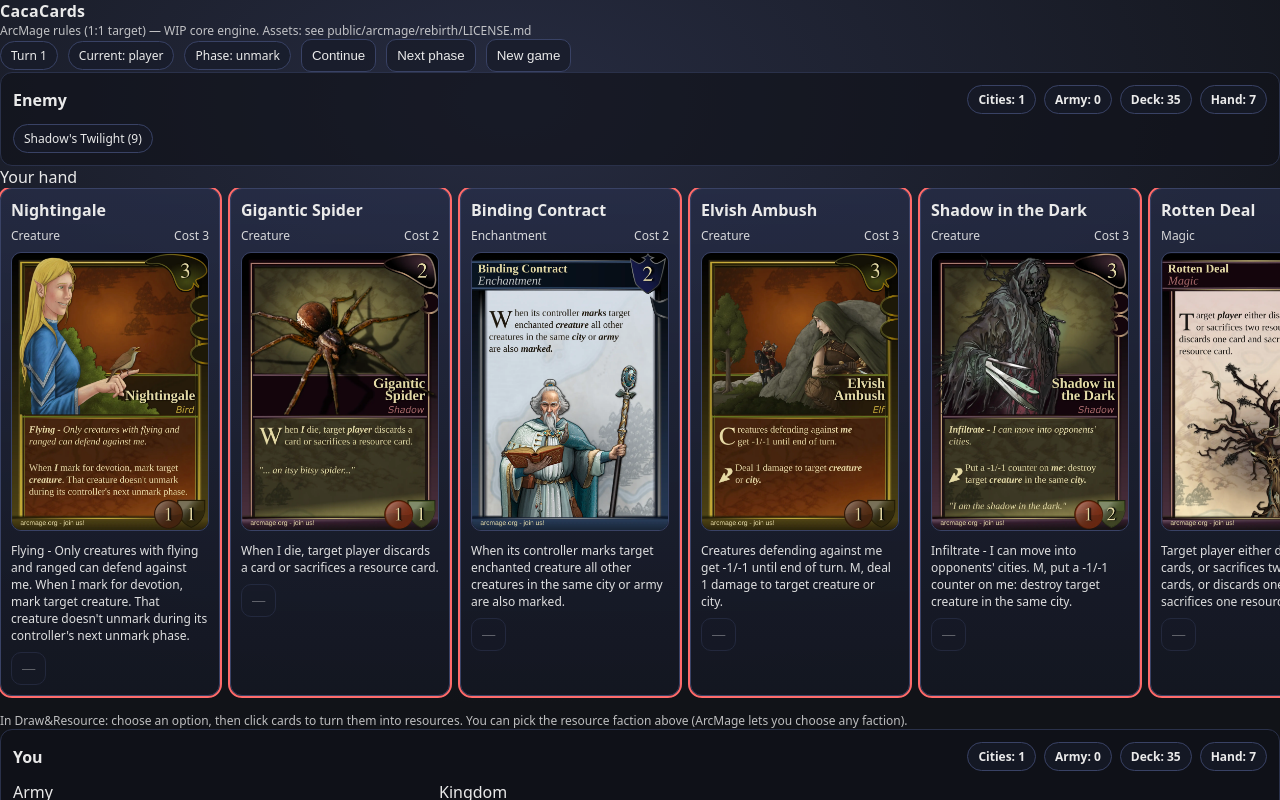
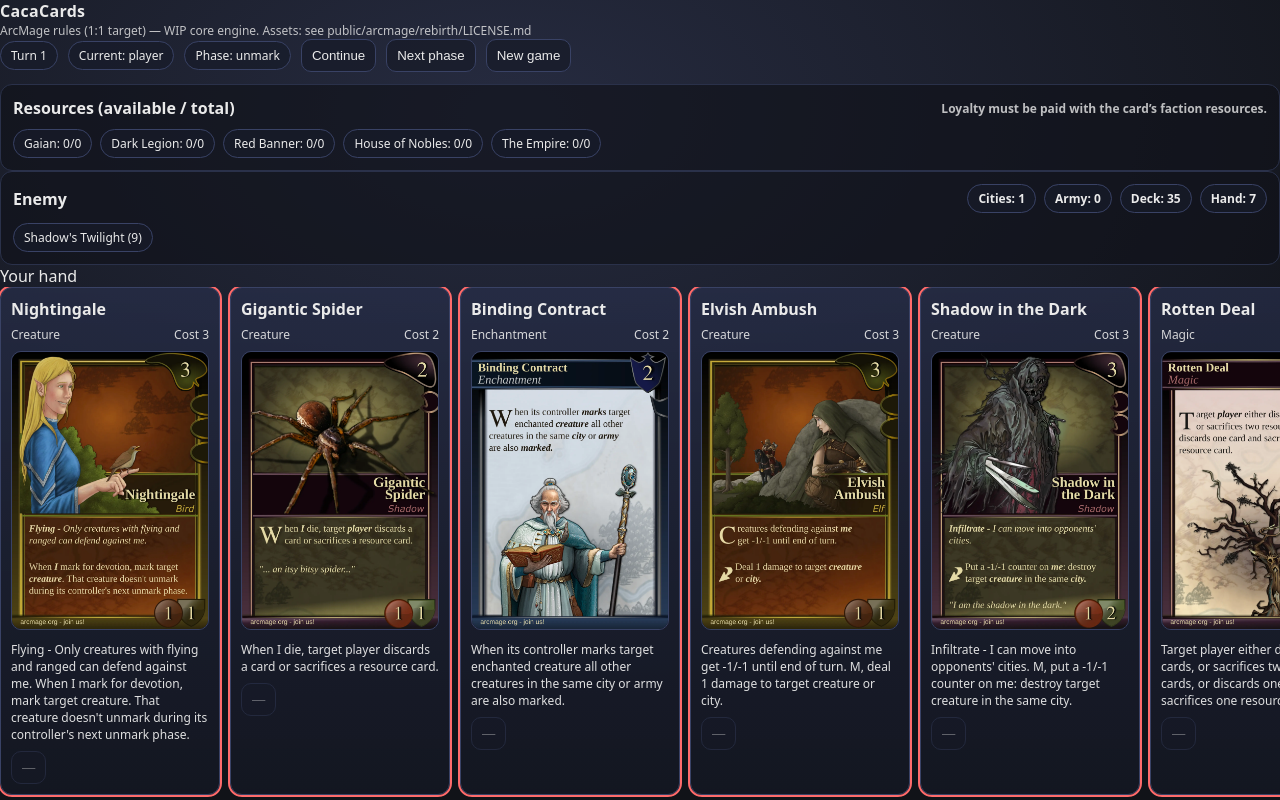
Before and after one commit to anthonymq/cacacards, a React (Vite) app: page / in a window 1280 px wide. Shown: the top 800 px of the page. Built offline with nearby package versions, Linux system fonts and the light colour scheme.

Commit message:
UI: resources panel (available/total per faction)
Co-authored-by: anma-hub <anma-hub@users.noreply.github.com>

```diff
--- a/src/App.jsx
+++ b/src/App.jsx
@@ -11,6 +11,7 @@ import {
   canPayCardNow,
   moveCreature,
   resolveAttack,
+  resourceSummary,
 } from './engine/arcmage.js'
 
 function Pill({ children }) {
@@ -86,6 +87,7 @@ export default function App() {
   const [seed, setSeed] = useState(1)
   const initial = useMemo(() => createInitialState(), [seed])
   const [state, setState] = useState(initial)
+  const FACTIONS = ['Gaian', 'Dark Legion', 'Red Banner', 'House of Nobles', 'The Empire']
   const [resourceFaction, setResourceFaction] = useState('Gaian')
 
   const you = state.player
@@ -146,6 +148,22 @@ export default function App() {
         </div>
       </div>
 
+      <div className="board" style={{ marginTop: 12 }}>
+        <div className="boardTitle">
+          <div>Resources (available / total)</div>
+          <div className="footerHint" style={{ marginTop: 0 }}>
+            Loyalty must be paid with the card’s faction resources.
+          </div>
+        </div>
+        <div style={{ display: 'flex', gap: 8, flexWrap: 'wrap' }}>
+          {resourceSummary(you, FACTIONS).map((r) => (
+            <span key={r.faction} className="pill">
+              {r.faction}: {r.avail}/{r.total}
+            </span>
+          ))}
+        </div>
+      </div>
+
       {isYourTurn && state.phase === 'draw_resource' && !state.gameOver ? (
         <div className="board" style={{ marginTop: 12 }}>
           <div className="boardTitle">
@@ -158,7 +176,7 @@ export default function App() {
           </div>
 
           <div style={{ display: 'flex', gap: 8, flexWrap: 'wrap' }}>
-            {['Gaian', 'Dark Legion', 'Red Banner', 'House of Nobles', 'The Empire'].map((f) => (
+            {FACTIONS.map((f) => (
               <button
                 key={f}
                 onClick={() => setResourceFaction(f)}
--- a/src/engine/arcmage.js
+++ b/src/engine/arcmage.js
@@ -223,6 +223,17 @@ export function availableResources(p, faction) {
 
 export function totalAvailableResources(p) {
   return Object.keys(p.resources).reduce((acc, f) => acc + availableResources(p, f), 0)
+}
+
+export function resourceSummary(p, factions) {
+  const out = []
+  for (const f of factions) {
+    const r = p.resources[f]
+    const total = r ? r.cards.length : 0
+    const avail = r ? r.cards.filter((x) => !x.marked).length : 0
+    out.push({ faction: f, avail, total })
+  }
+  return out
 }
 
 export function canPayCardNow(state, who, card) {
```
